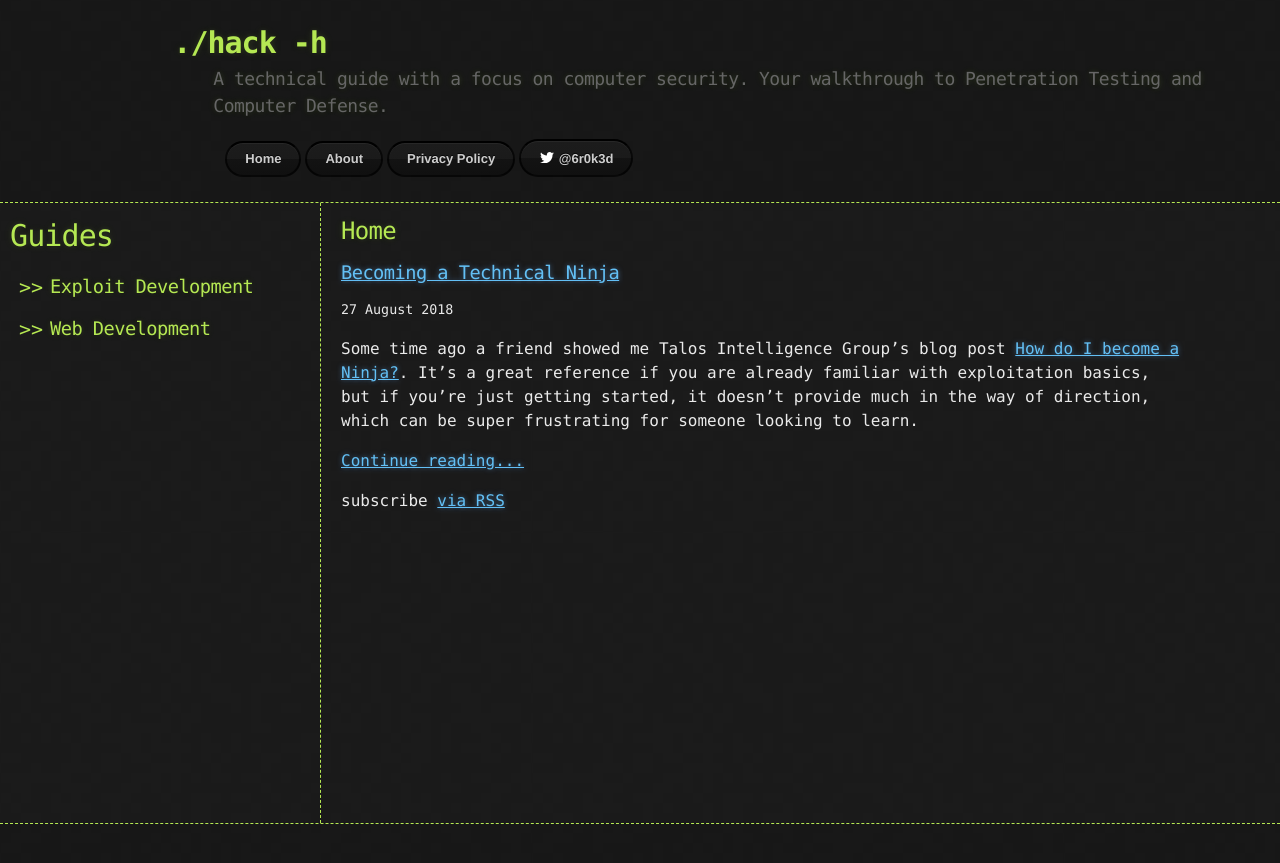
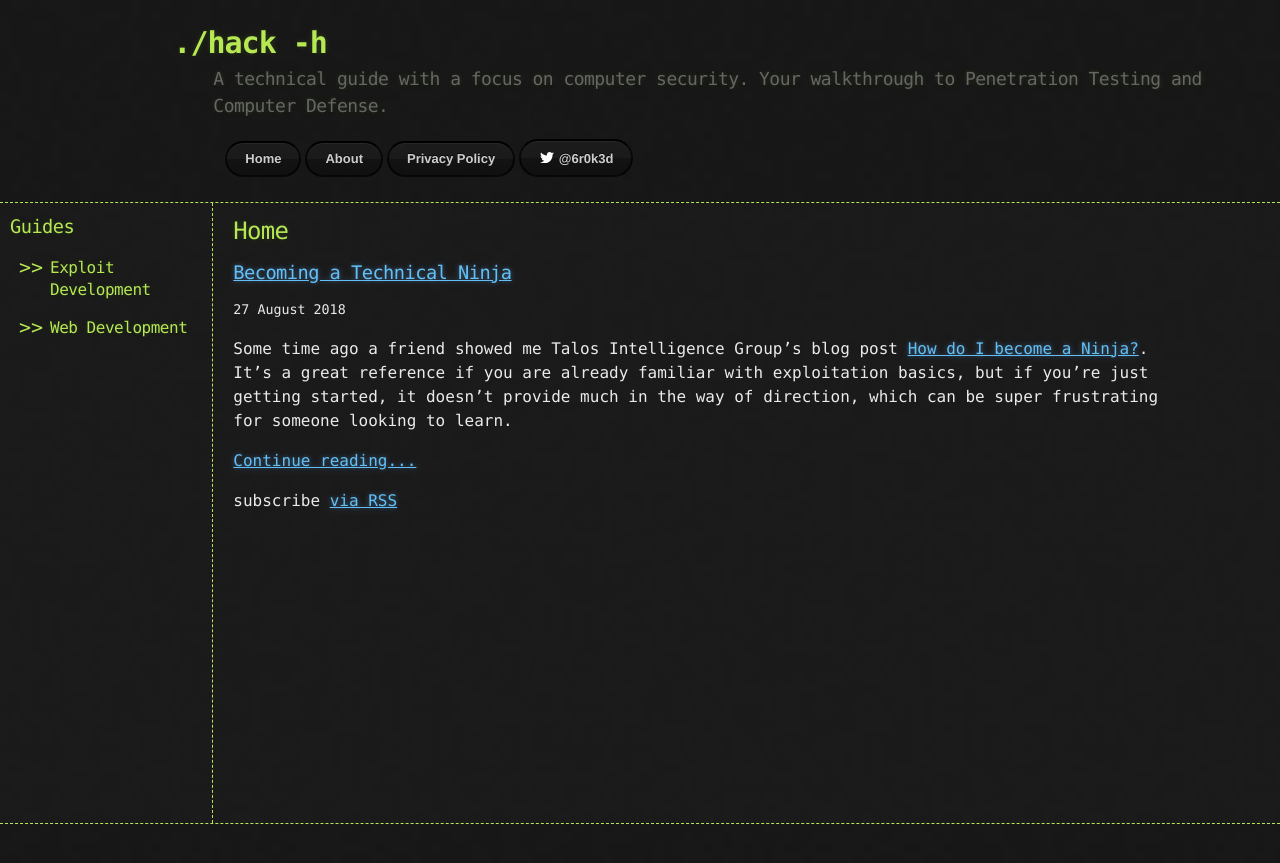
Before and after one commit to 6r0k3d/6r0k3d.github.io, a Jekyll site: the page built from index.md, in a window 1280 px wide. Shown: the top 863 px of the page. Built offline with Jekyll 4.4.1, drawn with Linux system fonts in a browser that asks for light colours; comment, search, counter and statistics services are not loaded.

Commit message:
Change comment button
Change format of comment button to match design

```diff
--- a/_includes/footer.html
+++ b/_includes/footer.html
@@ -46,7 +46,7 @@ clipboard.on('success', function(e) {
 $( function() {
   $( "#main_nav" ).resizable({
     handles: "e",
-    minWidth: 300
+    minWidth: 150
   });
 });
 </script>
--- a/_includes/nav_default.html
+++ b/_includes/nav_default.html
@@ -1,8 +1,8 @@
-<h1 style="font-size:30px">Guides</h1>
+<h3>Guides</h3>
 {% for collection in site.collections %}
   {% if collection.label != "posts" %}
     <ul>
-      <li><h3><a class="header_link" href="{{ site.url }}/{{ collection.label }}">{{ collection.link }}</a></h3></li>
+      <li><h4><a class="header_link" href="{{ site.url }}/{{ collection.label }}">{{ collection.link }}</a></h4></li>
     </ul>
   {% endif %}
 {% endfor %}
--- a/_includes/nav_post.html
+++ b/_includes/nav_post.html
@@ -1,8 +1,8 @@
-<h1 style="font-size:30px">Guides</h1>
+<h3>Guides</h3>
 {% for collection in site.collections %}
   {% if collection.label != "posts" %}
     <ul>
-      <li><h3><a class="header_link" href="{{ site.url }}/{{ collection.label }}">{{ collection.link }}</a></h3></li>
+      <li><h4><a class="header_link" href="{{ site.url }}/{{ collection.label }}">{{ collection.link }}</a></h4></li>
       {% if collection.label == page.collection %}
         <a class="header_link" href="{{ site.url }}{{ page.permalink }}"><h4>{{ page.link }}</h4></a>
         {% include toc.html html=content h_min=2 h_max=3 %}
--- a/_sass/jekyll-theme-hacker.scss
+++ b/_sass/jekyll-theme-hacker.scss
@@ -35,7 +35,6 @@ body {
   grid-template-columns: repeat(6, 1fr);
   grid-template-rows: 1fr 8fr 1fr;
   grid-auto-rows: minmax(100px, auto);
-  //grid-column-gap: 3em;
 }
 
 header {
@@ -61,7 +60,7 @@ nav {
 
 #main_nav{
   border-right: 1px dashed $conifer;
-  min-width: 300px;
+  min-width: 150px;
 }
 
 article {
--- a/assets/js/github-comments.js
+++ b/assets/js/github-comments.js
@@ -31,7 +31,7 @@ function ShowComments(repo_name, comment_id, page_id)
             if (page_id == 1)
             {
                 var url = "https://github.com/" + repo_name + "/issues/" + comment_id + "#new_comment_field";
-                $("#gh-comments-list").append("<form action='" + url + "' rel='nofollow' target='_blank'> <input type='submit' value='Post a comment on Github' /> </form>");
+                $("#gh-comments-list").append("<form action='" + url + "' rel='nofollow' target='_blank'> <input class='btn' type='submit' value='Post a comment on Github' /> </form>");
             }
 
             // Individual comments
```
